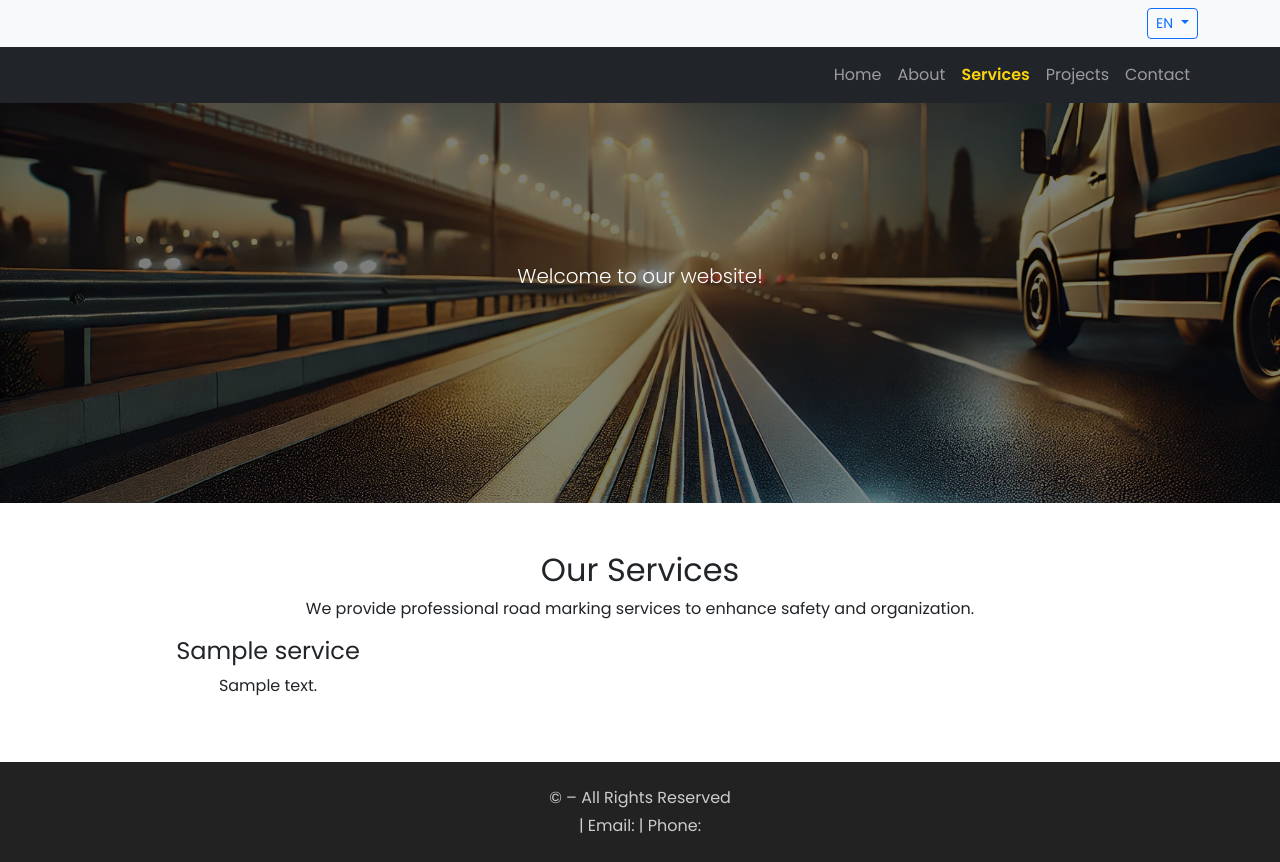
After one commit to RamiSwa/road-marking-company, a Django app: page /services/ in a window 1280 px wide. The commit adds this page. Run offline with Django 5.2, Linux system fonts and the light colour scheme; tables that the repository leaves empty hold one stand-in row (values such as "Sample post"); parts of the project's set-up code (start-up, migrations or seed data) failed here and were passed over.

```diff
--- a/config/urls.py
+++ b/config/urls.py
@@ -25,6 +25,7 @@ urlpatterns = [
     path('set_language/', set_language, name='set_language'),  # Language switcher
     path('', include('core.urls')),
     path("about/", include("about.urls")),
+    path("services/", include("services.urls"))
 ]
 
 
--- /dev/null
+++ b/projects/translation.py
@@ -0,0 +1,6 @@
+from modeltranslation.translator import TranslationOptions, register
+from .models import Project
+
+@register(Project)
+class ProjectTranslationOptions(TranslationOptions):
+    fields = ('title', 'description')  # ✅ These fields will be translated
--- /dev/null
+++ b/services/templates/services/services.html
@@ -0,0 +1,110 @@
+{% extends "base.html" %}
+{% load i18n %}
+
+{% block extra_css %}
+<style>
+    /* Global CSS Variables for consistency */
+    :root {
+      --primary-color: #007bff;
+      --text-muted: #555;
+      --header-text: #333;
+      --card-bg: #fff;
+      --card-shadow: rgba(0, 0, 0, 0.1);
+      --card-hover-shadow: rgba(0, 0, 0, 0.15);
+    }
+
+    /* Header styling for the services section */
+    .services-header {
+        margin-bottom: 40px;
+    }
+    .services-header h2 {
+        font-weight: bold;
+        color: var(--header-text);
+        font-size: 2.2rem;
+        margin-bottom: 10px;
+    }
+    .services-header p {
+        font-size: 1.1rem;
+        color: #666;
+    }
+
+    /* Service card styles for an attractive, modern look */
+    .service-card {
+        background: var(--card-bg);
+        border-radius: 10px;
+        box-shadow: 0 4px 10px var(--card-shadow);
+        padding: 40px 30px;
+        transition: transform 0.3s ease, box-shadow 0.3s ease;
+        margin-bottom: 30px;
+    }
+    .service-card:hover {
+        transform: translateY(-10px);
+        box-shadow: 0 8px 20px var(--card-hover-shadow);
+    }
+    .service-card i {
+        font-size: 5rem;
+        color: var(--primary-color);
+        margin-bottom: 20px;
+        transition: transform 0.3s ease;
+    }
+    .service-card i:hover {
+        transform: scale(1.1);
+    }
+    .service-card h4 {
+        font-size: 1.7rem;
+        margin: 15px 0;
+        color: var(--header-text);
+    }
+    .service-card p {
+        font-size: 1rem;
+        color: var(--text-muted);
+    }
+
+    /* RTL adjustments */
+    body[dir="rtl"] .services-header,
+    body[dir="rtl"] .service-card {
+        text-align: right;
+    }
+
+    /* Mobile responsiveness */
+    @media (max-width: 768px) {
+        .service-card {
+            padding: 30px 20px;
+            margin-bottom: 20px;
+        }
+        .services-header h2 {
+            font-size: 1.8rem;
+        }
+        .services-header p {
+            font-size: 1rem;
+        }
+        .service-card i {
+            font-size: 6rem;
+            margin-bottom: 15px;
+        }
+        .service-card h4 {
+            font-size: 1.5rem;
+        }
+    }
+</style>
+{% endblock %}
+
+{% block content %}
+<div class="container my-5">
+    <div class="services-header text-center">
+        <h2>{% trans "Our Services" %}</h2>
+        <p>{% trans "We provide professional road marking services to enhance safety and organization." %}</p>
+    </div>
+    <div class="row">
+        {% for service in services %}
+            <div class="col-md-4">
+                <div class="service-card text-center">
+                    <i class="{{ service.icon }}"></i>
+                    <h4>{{ service.title }}</h4>
+                    <p>{{ service.description }}</p>
+                </div>
+            </div>
+        {% endfor %}
+    </div>
+</div>
+{% endblock %}
--- /dev/null
+++ b/services/urls.py
@@ -0,0 +1,6 @@
+from django.urls import path
+from .views import services_view
+
+urlpatterns = [
+    path("", services_view, name="services"),
+]
--- a/services/views.py
+++ b/services/views.py
@@ -1,3 +1,8 @@
 from django.shortcuts import render
+from django.utils.translation import gettext as _
+from .models import Service
 
-# Create your views here.
+def services_view(request):
+    """ Render the services page with translated content """
+    services = Service.objects.all()
+    return render(request, "services/services.html", {"services": services})
--- a/templates/base.html
+++ b/templates/base.html
@@ -152,7 +152,7 @@
                         <a class="nav-link" href="#about">{% trans "About" %}</a>
                     </li>
                     <li class="nav-item">
-                        <a class="nav-link" href="#services">{% trans "Services" %}</a>
+                        <a class="nav-link {% if request.path == '/services/' %}active{% endif %}" href="{% url 'services' %}">{% trans "Services" %}</a>
                     </li>
                     <li class="nav-item">
                         <a class="nav-link" href="#projects">{% trans "Projects" %}</a>
```
Also changed, not shown: projects/admin.py (+9 -5 lines), projects/models.py (+10 -29 lines), README.md, locale/en/LC_MESSAGES/django.po, locale/he/LC_MESSAGES/django.po, projects/migrations/0002_alter_project_options_remove_project_created_at_and_more.py (added).
